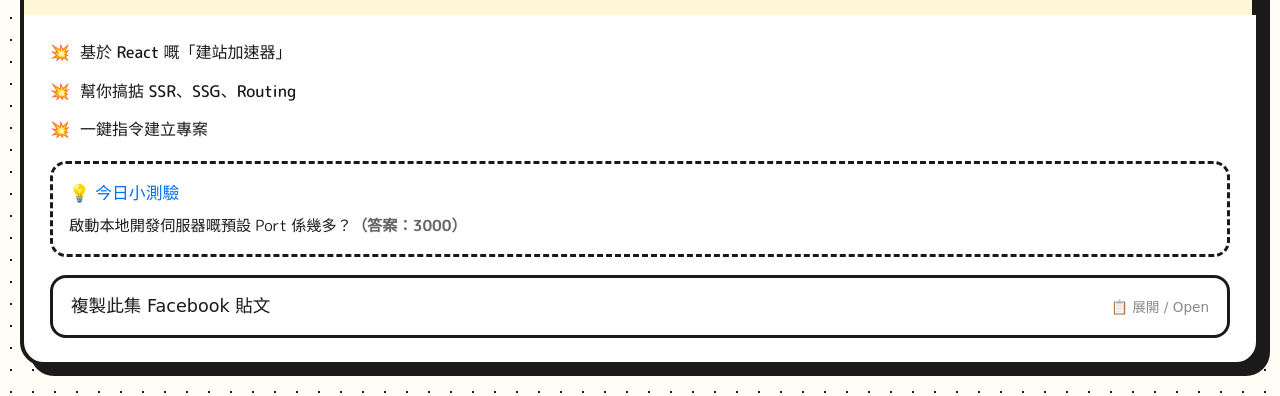
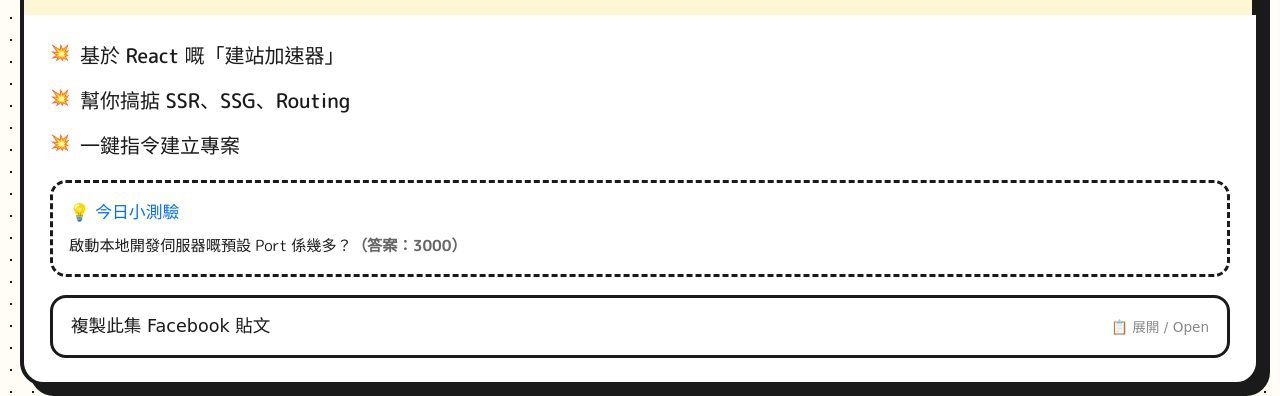
Before and after one commit to 728rabbit/Comic-Next-JS, a plain HTML site: page index.html in a window 1280 px wide. Shown: the part 1159-1555 px from the top of the page. Drawn offline with Linux system fonts and the light colour scheme; a web font is replaced by a local one.

Commit message:
Add files via upload

```diff
--- a/index.html
+++ b/index.html
@@ -122,7 +122,7 @@ body[data-lang="en"] .bubble h1, body[data-lang="en"] .ep-badge{ font-family:var
 .ep-badge{font-family:var(--hand);font-size:1.1rem;color:#fff;background:var(--ink);border-radius:14px;
   padding:6px 16px;transform:rotate(-3deg);box-shadow:3px 3px 0 rgba(0,0,0,.25);white-space:nowrap;}
 .panel-head h2{font-family:var(--hand);font-size:1.7rem}
-.panel-body{display:grid;}
+.panel-body{display:grid;font-size:1.25rem}
 .panel-img{border-right:4px solid var(--ink);display:flex;align-items:center;justify-content:center;
   font-size:.85rem;color:#888;text-align:center;padding:18px}
 .panel-img img{width:100%;height:100%;object-fit:cover;display:block}
```
